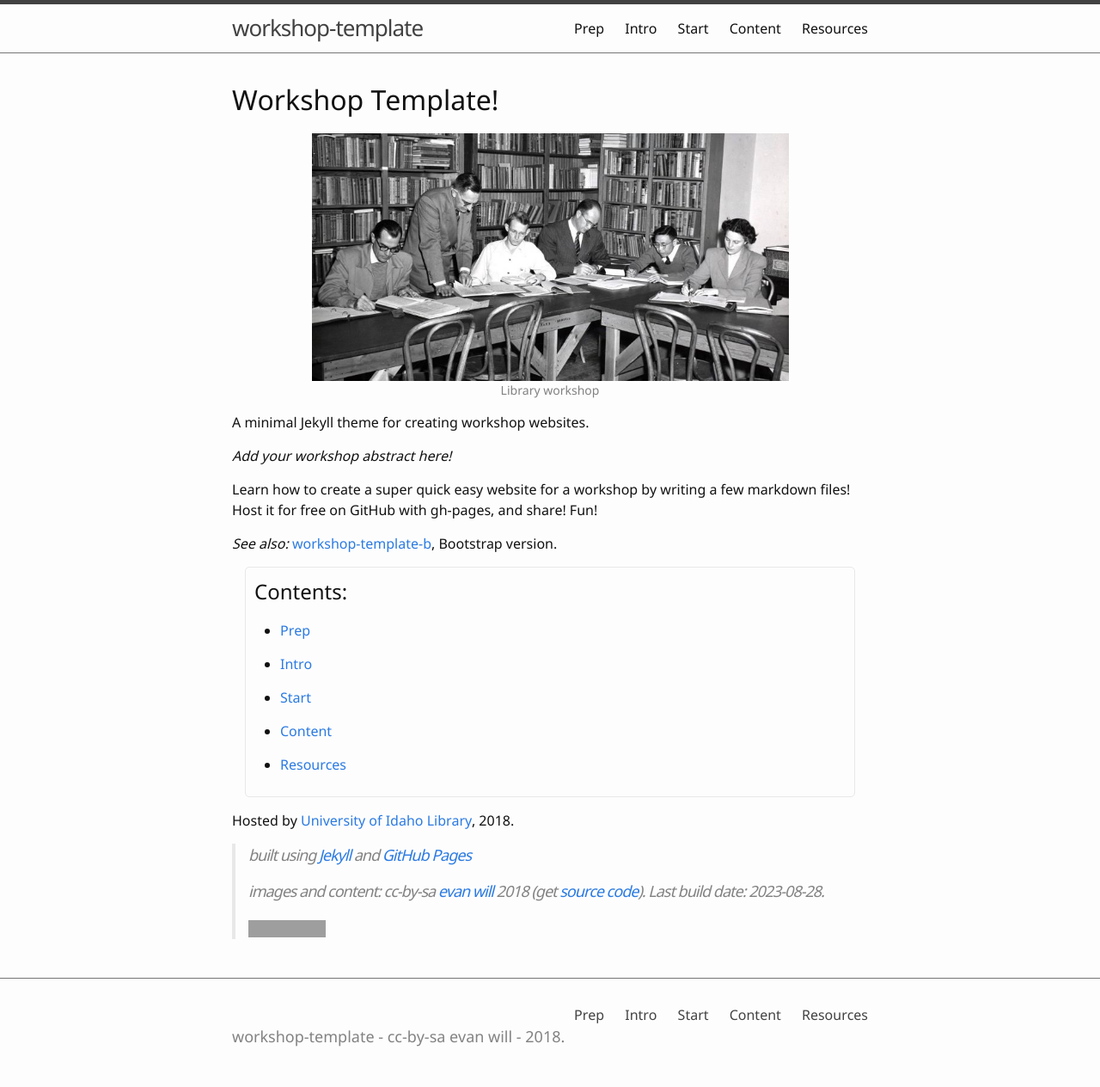
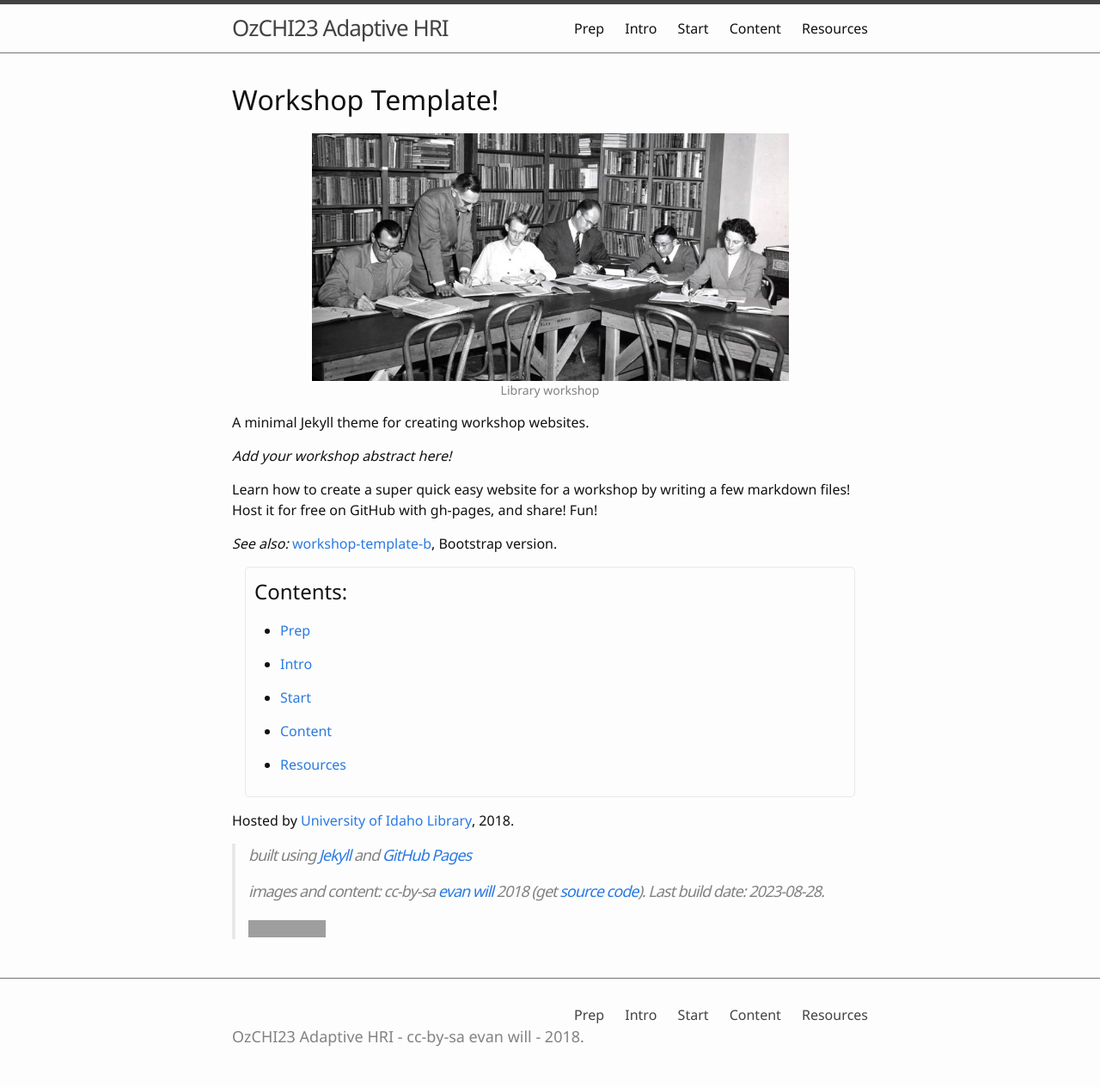
Before and after one commit to xinyanyu93/adaptiveHRI, a Jekyll site: the page built from index.md, in a window 1280 px wide. Shown: the whole page at 86% size. Built offline with Jekyll 4.4.1, drawn with Linux system fonts in a browser that asks for light colours; grey boxes are pictures that could not be loaded.

Commit message:
Update _config.yml

```diff
--- a/_config.yml
+++ b/_config.yml
@@ -8,9 +8,9 @@
 
 # Site settings
 # title appears in the header
-title: workshop-template
+title: OzCHI23 Adaptive HRI
 # description and keywords for meta tags
-description: "Create an OER workshop website quick and easy!"
+description: "OzCHI23 Adaptive HRI"
 keywords: "workshops, OER, Open Education, websites, gh-pages, jekyll"
 
 # author settings for cc-by, appears in the footer
@@ -19,7 +19,7 @@ pub_year: 2018
 github_username: evanwill
 
 # add the full url for the github repository
-repo: "https://github.com/evanwill/workshop-template"
+repo: "https://github.com/xinyanyu93/adaptiveHRI"
 
 # site urls
 # add the url for the domain,
```
